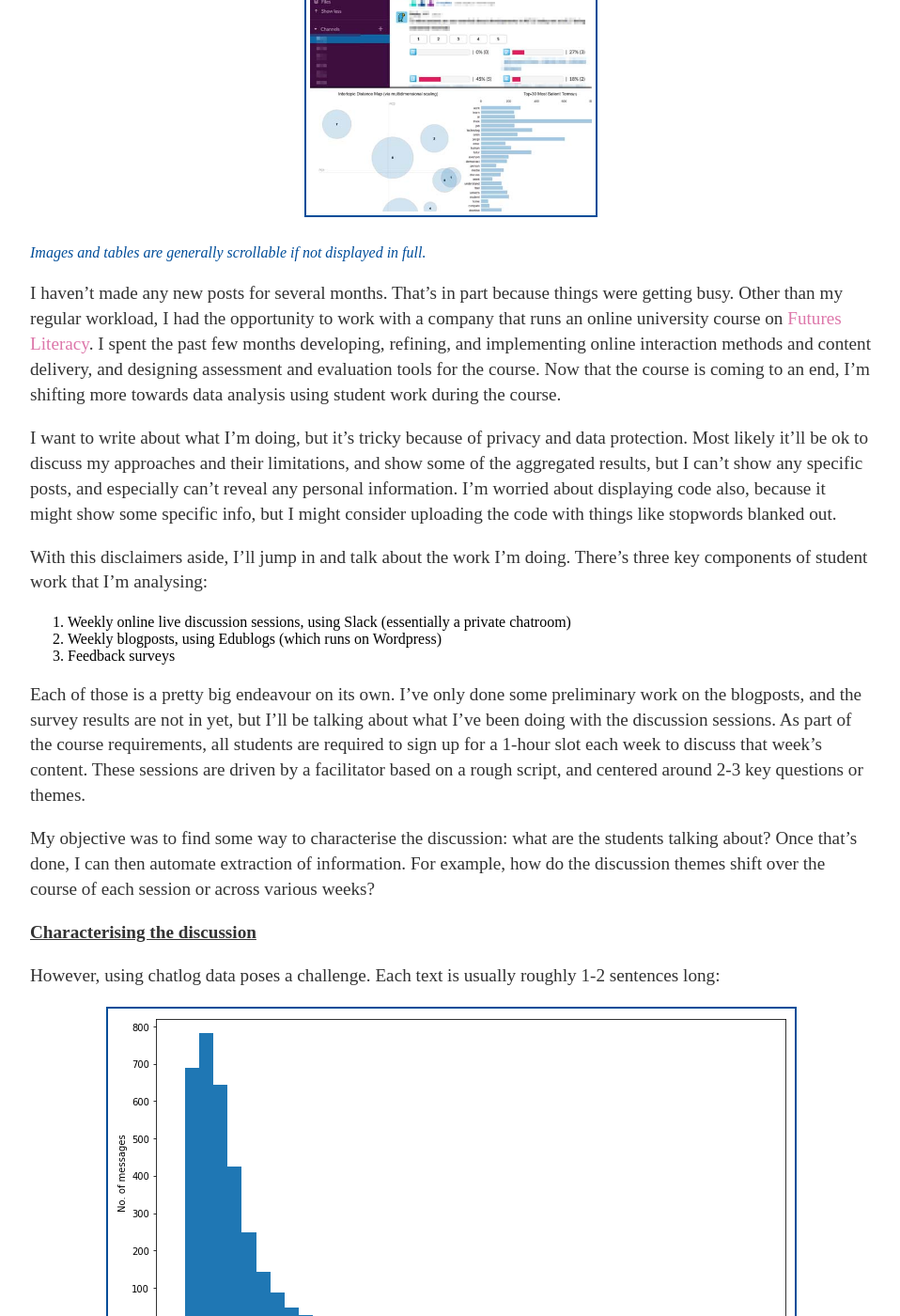
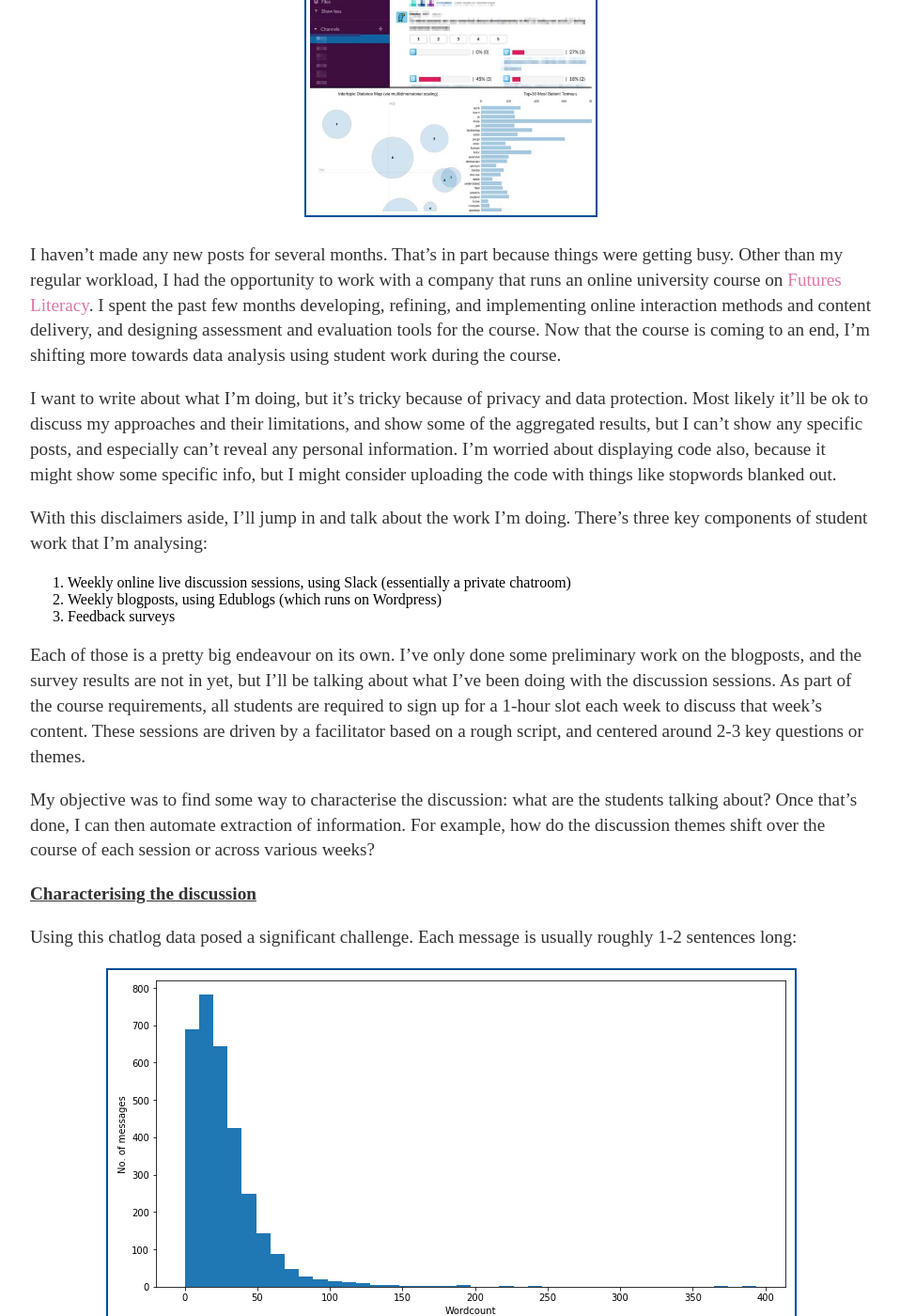
Before and after one commit to not-even-wong/not-even-wong.github.io, a Jekyll site: the page built from _posts/2020-04-08-NLP-chatlogs-part-1.md, in a window 1280 px wide and 1400 px high, scrolled down 436 px. Shown: the whole window at 94% size, without its empty margins (160-1118 px from the left). Built offline with Jekyll 4.4.1, drawn with Linux system fonts in a browser that asks for light colours.

Commit message:
Update 2020-04-08-NLP-chatlogs-part-1.md

```diff
--- a/_posts/2020-04-08-NLP-chatlogs-part-1.md
+++ b/_posts/2020-04-08-NLP-chatlogs-part-1.md
@@ -6,8 +6,6 @@
 ---
 
 <p align="center"><img src="https://raw.githubusercontent.com/not-even-wong/not-even-wong.github.io/master/_posts/20200408/20200408_thumb.jpg" style="width: 300px" class="border"></p>
-
-<div class="fineprint">Images and tables are generally scrollable if not displayed in full.</div>
 
 I haven't made any new posts for several months. That's in part because things were getting busy. Other than my regular workload, I had the opportunity to work with a company that runs an online university course on <a href="https://en.unesco.org/themes/futures-literacy" target="_blank">Futures Literacy</a>. I spent the past few months developing, refining, and implementing online interaction methods and content delivery, and designing assessment and evaluation tools for the course. Now that the course is coming to an end, I'm shifting more towards data analysis using student work during the course.
 
@@ -27,7 +25,7 @@
 
 <b><u>Characterising the discussion</u></b>
 
-However, using chatlog data poses a challenge. Each text is usually roughly 1-2 sentences long:
+Using this chatlog data posed a significant challenge. Each message is usually roughly 1-2 sentences long:
 
 <p align="center"><img src="https://raw.githubusercontent.com/not-even-wong/not-even-wong.github.io/master/_posts/20200408/1%20post%20length.png" class="border"><br><div class="fineprint">Each bin has a width of approximately 10</div></p>
 
@@ -91,7 +89,6 @@
 
 In the end, I settled on 8 topics:
 
-<div style="height: 400px; width: 100%; border: 1px solid #ccc; overflow:scroll; overflow-x: hidden;">
 <table class="table table-bordered table-hover table-condensed">
 <thead><tr><th title="Field #1">Topic</th>
 <th title="Field #2">Label</th>
@@ -138,7 +135,6 @@
 <td>Learn, educ(ation), epidem(ic), everyon(e), MOOC, assign, week, familiar, commerci(al), opinion, cover</td>
 </tr>
 </tbody></table>
-</div>
 
 Do note that the topic labeling was informed by my experience working on the content: the scriptwriting process, as well as observing or facilitating each session, allowed me to recognise exactly which aspects of the discussion these topics come from. To verify these topics, I viewed the top weighted messages for each topic, and found that they indeed were discussing that topic.
 
```
